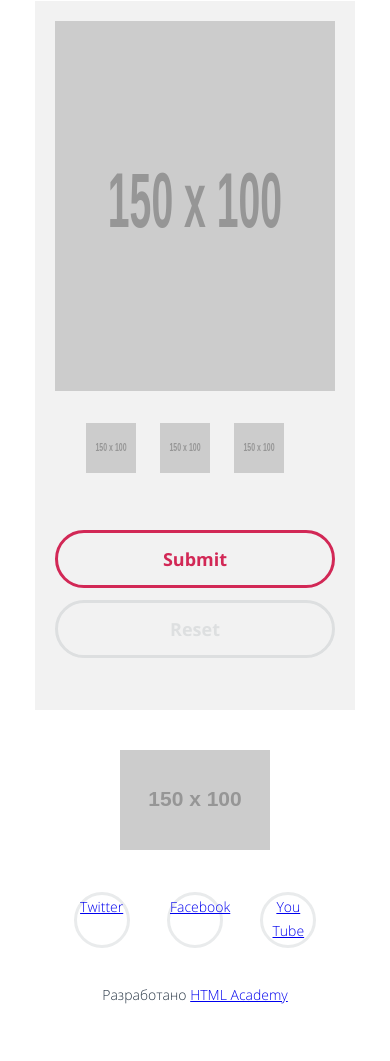
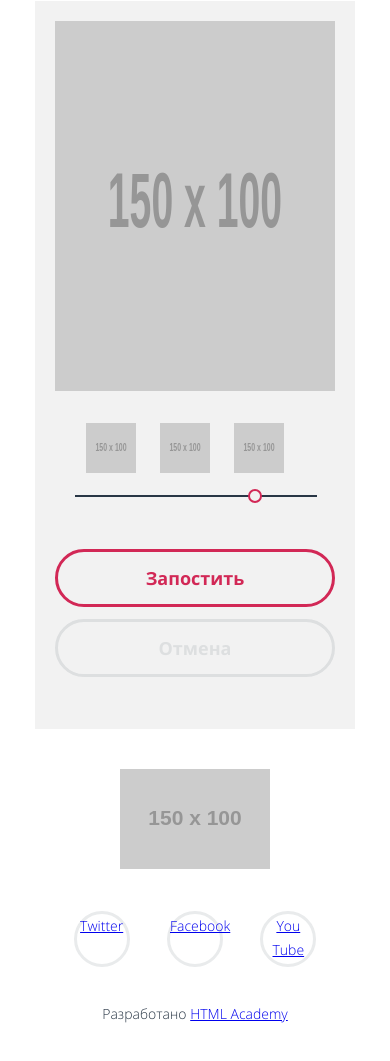
Before and after one commit to danceva/68276-pink-2, a website: page photo.html in a window 390 px wide. Shown: the part 2697-3758 px from the top of the page. Drawn offline with nearby package versions, Linux system fonts and the light colour scheme; files that its build step writes are made by us from their sources; placeholder pictures from the web are drawn by us.

Commit message:
Начата photo-tablet

```diff
--- a/less/blocks/button.less
+++ b/less/blocks/button.less
@@ -11,7 +11,7 @@
 }
 
 .button--red {
-  margin-top: 50px;
+  margin-top: 40px;
   margin-bottom: 12px;
   color: #d22856;
   background-color: #f2f2f2;
--- a/less/blocks/photo-post.less
+++ b/less/blocks/photo-post.less
@@ -5,3 +5,25 @@
   padding: 20px 20px 40px;
   background-color: #f2f2f2;
 }
+
+.photo-post__toggle {
+  margin-top: 15px;
+}
+
+.photo-post__toggle--line {
+  position: absolute;
+  width: 240px;
+  margin-left: 20px;
+  border: 1px solid #283645;
+}
+
+.photo-post__toggle--circle {
+  position: relative;
+  top: -6px;
+  left: 193px;
+  width: 10px;
+  height: 10px;
+  border: 2px solid #d22856;
+  border-radius: 50%;
+  background-color: #f2f2f2;
+}
--- a/less/blocks/title.less
+++ b/less/blocks/title.less
@@ -18,7 +18,7 @@
   }
 
   .title__text {
-    width: 500px;
+    width: 543px;
     font-size: 18px;
     line-height: 30px;
   }
--- a/photo.html
+++ b/photo.html
@@ -108,9 +108,13 @@
             <img src="http://placehold.it/150x100" width="50" height="50" alt="Заливка">
             <img src="http://placehold.it/150x100" width="50" height="50" alt="Яркость">
           </div>
+          <div class="photo-post__toggle">
+            <div class="photo-post__toggle--line"></div>
+            <div class="photo-post__toggle--circle"></div>
+          </div>
           <div class="photo-post-button">
-            <input class="button  button--red" type="submit" alt="Запостить">
-            <input class="button  button--gray" type="reset" alt="Отмена">
+            <input class="button  button--red" type="submit" value="Запостить">
+            <input class="button  button--gray" type="reset" value="Отмена">
           </div>
         </div>
       </form>
```
Also changed, not shown: form.html (+1 -1 lines).
